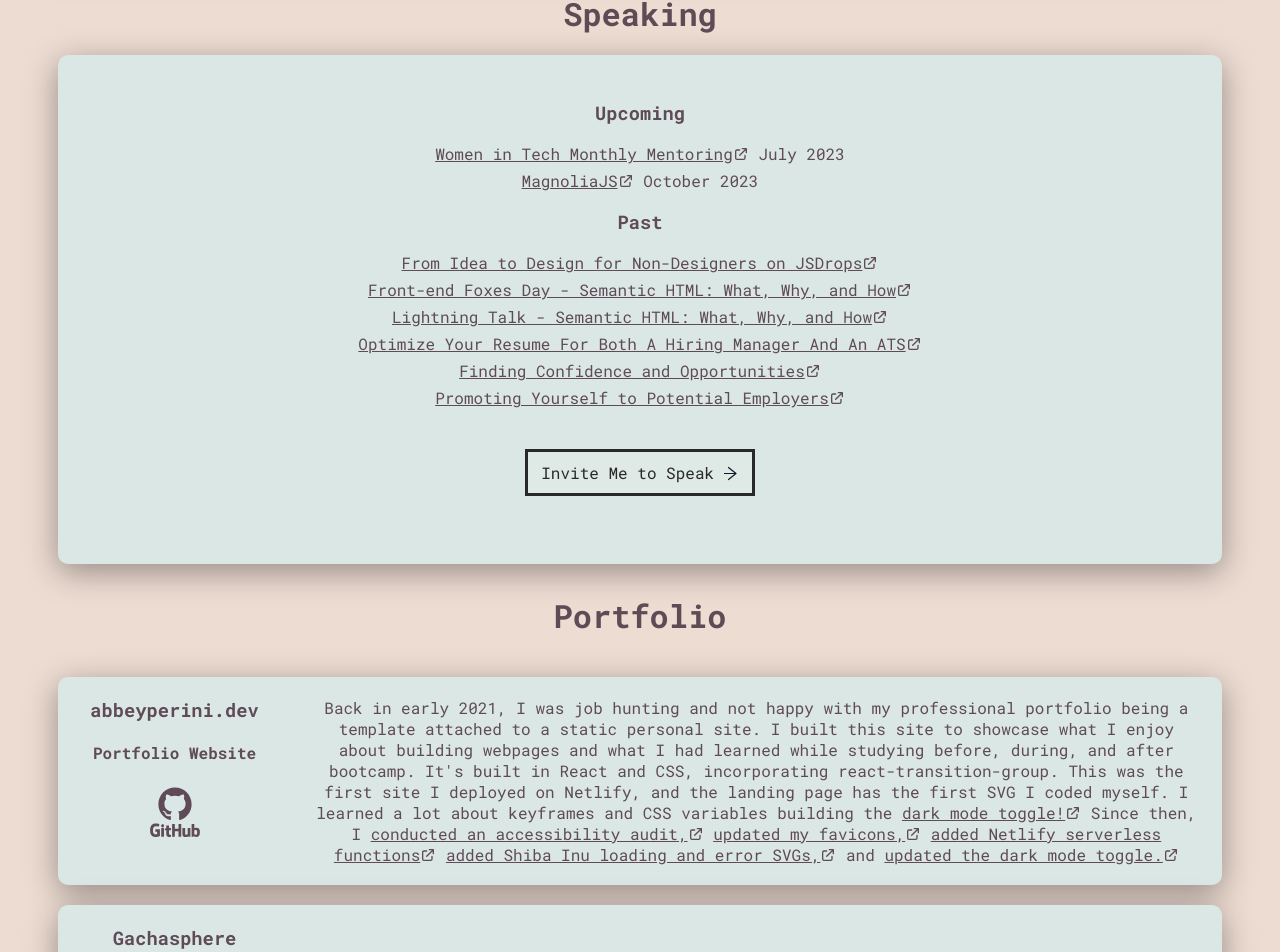
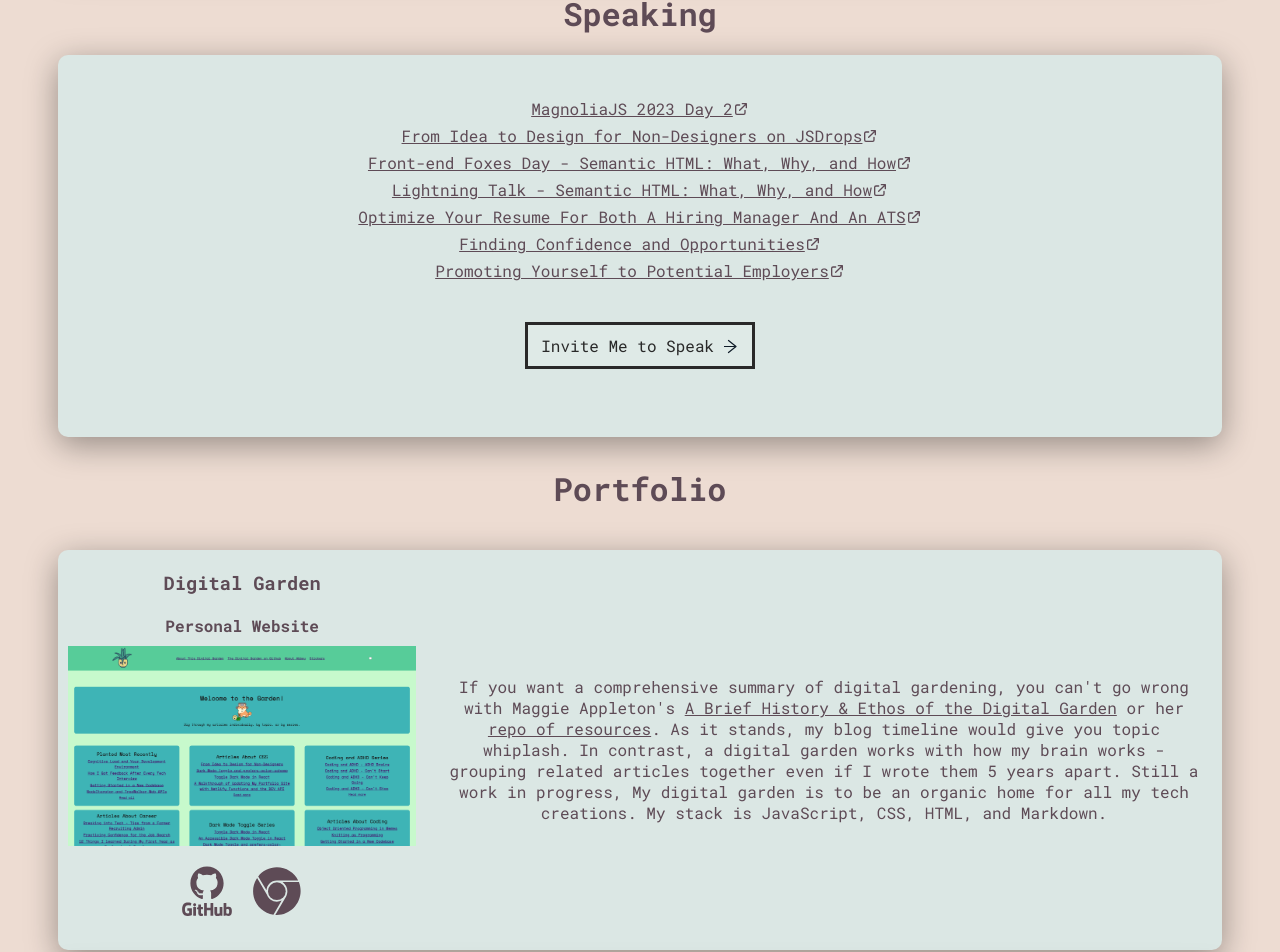
Before and after one commit to abbeyperini/Portfolio2.0, a React (Create React App) app in the folder portfolio/: page /home in a window 1280 px wide. Shown: the part 666-1618 px from the top of the page. Built offline with nearby package versions, Linux system fonts and the light colour scheme.

Commit message:
speaking and work updates

```diff
--- a/portfolio/src/components/Speaking.js
+++ b/portfolio/src/components/Speaking.js
@@ -10,13 +10,8 @@ function Speaking({home}) {
         <section aria-label="Speaking" className="container_speaking" name="Speaking">
             <h2 className="section_title">Speaking</h2>
             <div className="talks secondary-container">
-            <h3>Upcoming</h3>
             <ul className="talk-list">
-              <li><a href="https://women-in-tech.thisdotmedia.com/" target="_blank" rel="noreferrer">Women in Tech Monthly Mentoring</a><ExternalLink className="external-link" id="WITLink" focusable="false"/> July 2023</li>
-              <li><a href="https://www.magnoliajs.com/" target="_blank" rel="noreferrer">MagnoliaJS</a><ExternalLink className="external-link" id="MagnoliaLink" focusable="false"/> October 2023</li>
-            </ul>
-            <h3>Past</h3>
-            <ul className="talk-list">
+              <li><a href="https://youtu.be/mr6rWFgh_1E?t=20463" target="_blank" rel="noreferrer">MagnoliaJS 2023 Day 2</a><ExternalLink className="external-link" id="MagnoliaLink" focusable="false"/></li>
               <li><a href="https://dropjs.com/from-idea-to-design-for-non-designers-with-abbey-perini" target="_blank" rel="noreferrer">From Idea to Design for Non-Designers on JSDrops</a><ExternalLink className="external-link" id="JSDropsLink" focusable="false"/></li>
               <li><a href="https://cfe.dev/sessions/fefd2022-semantic-html/" target="_blank" rel="noreferrer">Front-end Foxes Day - Semantic HTML: What, Why, and How</a><ExternalLink className="external-link" id="HTMLLink" focusable="false"/></li>
               <li><a href="https://www.youtube.com/watch?v=qYPq9Fd-SE4&list=PLh9uT23TA65gwNgoeeZ21XWlxLOwxs3Ls&index=8&ab_channel=VirtualCoffee" target="_blank" rel="noreferrer">Lightning Talk - Semantic HTML: What, Why, and How</a><ExternalLink className="external-link" id="LightningHTMLLink" focusable="false"/></li>
--- a/portfolio/src/components/Work.js
+++ b/portfolio/src/components/Work.js
@@ -5,6 +5,7 @@ import BujoToGo from './work/BujoToGo';
 import Knitworthy from './work/Knitworthy';
 import OWS from './work/OWS';
 import ThisSite from './work/ThisSite';
+import DigitalGarden from './work/DigitalGarden';
 
 function Work({home}) {
     return (
@@ -12,6 +13,7 @@ function Work({home}) {
         {!home && <h1 className="offscreen">Abbey Perini's Portfolio | Work</h1>}
         <section aria-label="Portfolio project descriptions" className="container_work" name="work">
             <h2 className="section_title">Portfolio</h2>
+            <DigitalGarden />
             <ThisSite />
             <Gachasphere />
             <BujoToGo />
--- /dev/null
+++ b/portfolio/src/components/work/DigitalGarden.js
@@ -0,0 +1,21 @@
+import React from 'react';
+import dGScreenshot from "../../images/digital-garden.png";
+import { ReactComponent as Chrome } from '../../images/chrome.svg';
+import { ReactComponent as Github } from '../../images/github.svg';
+
+function DigitalGarden() {
+    return (
+        <div id="digitalGarden" className="work">
+            <h3 className="work_title--primary">Digital Garden</h3>
+            <h4 className="work_title--secondary">Personal Website</h4>
+            <img id="dGScreenshot" className="work_image" src={dGScreenshot} alt="screenshot of digital garden site"/>
+            <p className="work_text">If you want a comprehensive summary of digital gardening, you can't go wrong with Maggie Appleton's <a href="https://maggieappleton.com/garden-history" target="_blank" rel="noreferrer">A Brief History & Ethos of the Digital Garden</a> or her <a href="https://github.com/MaggieAppleton/digital-gardeners" target="_blank" rel="noreferrer">repo of resources</a>. As it stands, my blog timeline would give you topic whiplash. In contrast, a digital garden works with how my brain works - grouping related articles together even if I wrote them 5 years apart. Still a work in progress, My digital garden is to be an organic home for all my tech creations. My stack is JavaScript, CSS, HTML, and Markdown.</p>
+            <span className="work_links">
+                <a className="link-new-tab" href="https://github.com/abbeyperini/digital-garden" target="_blank" rel="noreferrer"><Github id="DigitalGardenGithub" aria-label="open Digital Garden Github repository in a new tab" focusable="true" className="work_icon"/></a>
+                <a className="link-new-tab" href="https://abbeyperini.com" target="_blank" rel="noreferrer"><Chrome id="DigitalGardenChrome" aria-label="open Digital Garden website in a new tab" focusable="true" className="work_icon"/></a>
+            </span>
+        </div>
+    )
+}
+
+export default DigitalGarden;
--- a/portfolio/src/styles/App.css
+++ b/portfolio/src/styles/App.css
@@ -234,6 +234,7 @@ nav {
   place-items: center;
   grid-template-areas:
   "sectionTitle"
+  "digitalGarden"
   "thisSite"
   "gachasphere"
   "bujo"
@@ -244,6 +245,10 @@ nav {
   padding-bottom: 10px;
   border-radius: 10px;
   grid-area: work;
+}
+
+#digitalGarden {
+  grid-area: digitalGarden;
 }
 
 #this {
```
Also changed, not shown: portfolio/src/images/digital-garden.png (added).
